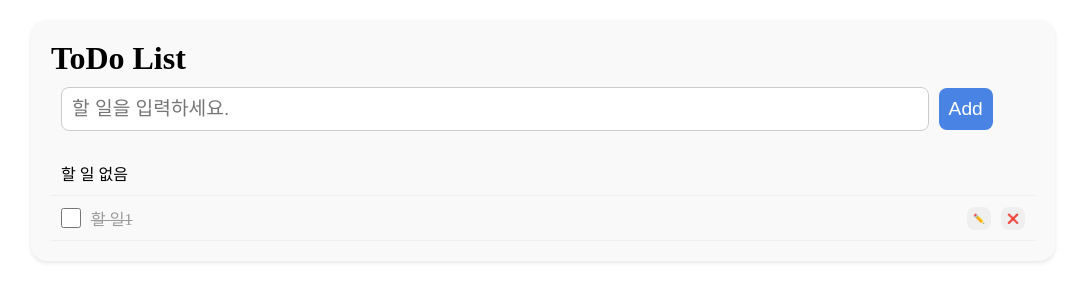
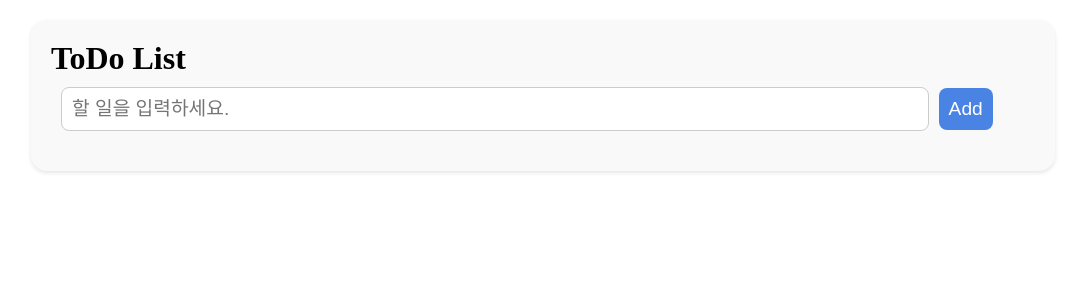
Before and after one commit to LEESEOYOUNG0107/Programming_3111, a React (Vite) app: page / in a window 1280 px wide. Shown: the top 302 px of the page, without its empty margins (97-1182 px from the left). Built offline with nearby package versions, Linux system fonts and the light colour scheme.

Commit message:
TodoListApp show todos

```diff
--- a/src/TodoListApp.jsx
+++ b/src/TodoListApp.jsx
@@ -27,7 +27,7 @@ export default function TodoListApp() {
         <div className="todo">
             <TodoHeader />
             <TodoAdder addTodo={addTodo}/>
-            <TodoList/>
+            <TodoList todos={todos}/>
         </div>
     )
 }
--- a/src/components/TodoAdder.jsx
+++ b/src/components/TodoAdder.jsx
@@ -1,31 +1,30 @@
-import { useState } from "react";
-import Button from "./Button.jsx";
+import { useState } from 'react'
+import Button from './Button.jsx'
 
-export default function TodoAdder({addTodo}) {
+export default function TodoAdder({ addTodo }) {
     const [inputTodo, setInputTodo] = useState(''); //inputTodo: 사용자가 입력한 text
-    const handleSumit = (event) => {
-        event.preventDefault(); //sumbmit의 기본동작 막기
+    const handleSubmit = (event) => {   //submit 했을 때, 일어나는 event
+        event.preventDefault(); //submit의 기본 동작 막자
         //빈칸이면 바로 return
-        if(!inputTodo) return;
+        if (!inputTodo) return;
 
         //inputTodo에서 사용자가 입력한 text 가져오자
         //addTodo에 그 text 넣자
         addTodo(inputTodo.trim());
-        setInputTodo('');
+        setInputTodo('');   //input 빈칸 만들자
     }
 
     return (
-        <form className="todo__form" onSubmit={handleSumit}>
-            {/* 사용자가 입력할 때 setInputTodo() 호출되서, inputTodo 값에 설정 */}
+        <form className="todo__form" onSubmit={handleSubmit}>
+            {/* 사용자가 입력할 때 setInputTodo() 호출 돼서, inputTodo값에 설정 */}
             <input
                 type="text"
                 placeholder="할 일을 입력하세요."
-                className="todo__input"
+                className='todo__input'
                 value={inputTodo}
                 onChange={(event) => setInputTodo(event.target.value)}
             />
-            <Button type="submit" className="todo__button todo__button--add">Add</Button>
+            <Button type="submit" className='todo__button todo__button--add'>Add</Button>
         </form>
-
     )
 }
--- a/src/components/TodoItem.jsx
+++ b/src/components/TodoItem.jsx
@@ -1,9 +1,10 @@
 import Checkbox from './Checkbox.jsx';
 import Button from './Button.jsx'
-export default function TodoItem() {
+export default function TodoItem({todo}) {
     return (
-        <li className="todo__item todo__item--complete">
-            <Checkbox id="1">할 일1</Checkbox>
+        //todo.isComplted가 true면 " todo__item--complete", false면 ""
+        <li className={`todo__item ${todo.isCompleted?" todo__item--complete" : ""}`}>
+            <Checkbox id={todo.id}>{todo.text}</Checkbox>
             <Button className="todo__button todo__button--edit">✏️</Button>
             <Button className="todo__button todo__button--delete">❌</Button>
         </li>
--- a/src/components/TodoList.jsx
+++ b/src/components/TodoList.jsx
@@ -1,11 +1,17 @@
 import TodoItemEmpty from "./TodoItemEmpty"
 import TodoItem from "./TodoItem"
 
-export default function TodoList() {
+export default function TodoList({todos}) {
     return (
         <ul className="todo__list">
-            <TodoItemEmpty />
-            <TodoItem />
+            {/* todos에 todo없으면, TodoItemEmpty */}
+            {todos.lengh === 0 && <TodoItemEmpty />}
+
+            {/* todos에 todo있으면, TodoItem */}
+            {todos.length > 0 &&
+                todos.map(
+                    (todo) => < TodoItem key={todo.id} todo={todo}/>
+            )}
         </ul>
     )
 }
```
